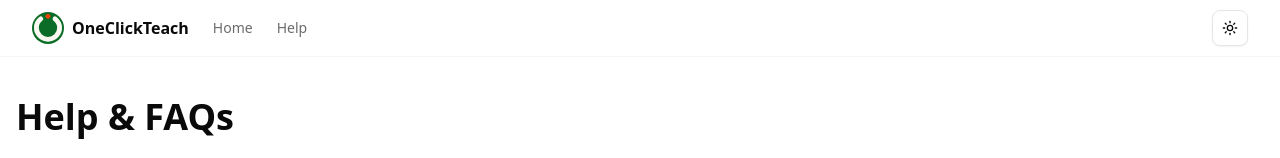
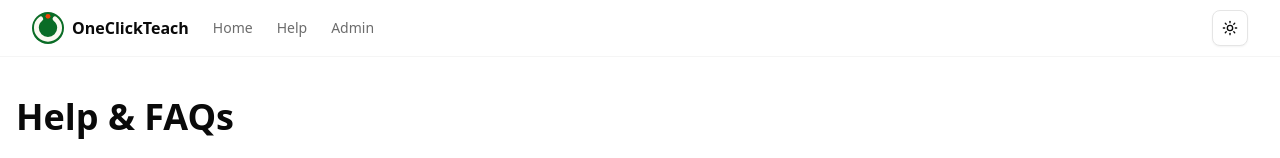
Before and after one commit to oneclickteach/oneclickteach-web, a Next.js app: page /help in a window 1280 px wide. Shown: the top 158 px of the page. Built offline with nearby package versions, Linux system fonts and the light colour scheme.

Commit message:
link to admin page

```diff
--- a/src/components/layout/Header.tsx
+++ b/src/components/layout/Header.tsx
@@ -25,6 +25,12 @@ export default function Header() {
           >
             Help
           </Link>
+          <Link
+            href="/admin"
+            className="text-sm font-medium text-foreground/60 transition-colors hover:text-foreground/80"
+          >
+            Admin
+          </Link>
         </nav>
         <div className="flex flex-initial items-center justify-end space-x-2">
           <ModeToggle />
```
